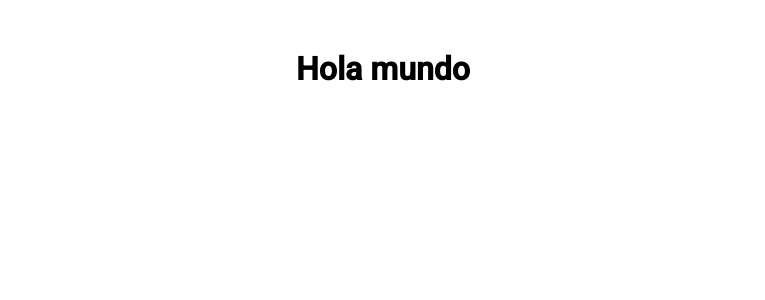
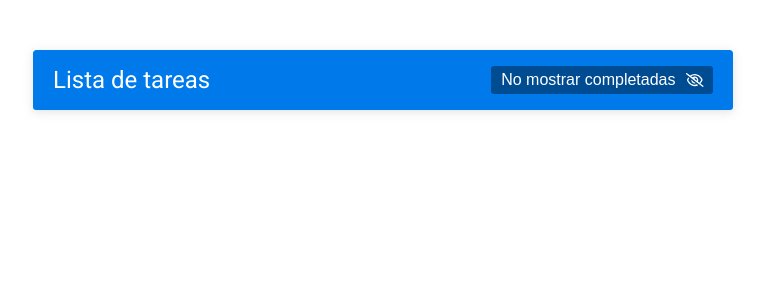
Before and after one commit to David-F-98/app_lista_tareas, a React (Create React App) app: page / in a window 1280 px wide. Shown: the top 300 px of the page, without its empty margins (257-1022 px from the left). Built offline with nearby package versions, Linux system fonts and the light colour scheme.

Commit message:
CREANDO ENCABEZADO Y DESCARGANDO LIBRERIAS DE FONT AWESONE

```diff
--- a/package.json
+++ b/package.json
@@ -3,6 +3,11 @@
   "version": "0.1.0",
   "private": true,
   "dependencies": {
+    "@fortawesome/fontawesome-svg-core": "^6.5.1",
+    "@fortawesome/free-brands-svg-icons": "^6.5.1",
+    "@fortawesome/free-regular-svg-icons": "^6.5.1",
+    "@fortawesome/free-solid-svg-icons": "^6.5.1",
+    "@fortawesome/react-fontawesome": "^0.2.0",
     "@testing-library/jest-dom": "^5.17.0",
     "@testing-library/react": "^13.4.0",
     "@testing-library/user-event": "^13.5.0",
--- a/src/App.css
+++ b/src/App.css
@@ -14,3 +14,39 @@
 	display: grid;
 	grid-template-rows: auto auto 1fr;
 }
+
+/** --- -- -- -- HEADER -- -- ---**/
+
+.header {
+	display: flex;
+	align-items: center;
+	justify-content: space-between;
+	height: 60px;
+	padding: 0 20px;
+	background: var(--azul);
+	color: #fff;
+	border-radius: 3px 3px 0px 0px;
+}
+
+.header__titulo {
+	font-weight: 400;
+	font-size: 24px;
+}
+
+.header__boton {
+	background: none;
+	font-size: 16px;
+	color: #fff;
+	border: none;
+	cursor: pointer;
+	background: #004c92;
+	padding: 5px 10px;
+	border-radius: 3px;
+	display: flex;
+	align-items: center;
+}
+
+.header__icono-boton {
+	font-size: 14px;
+	margin-left: 10px;
+}
--- a/src/App.js
+++ b/src/App.js
@@ -1,9 +1,10 @@
 import './App.css';
+import Header from './Components/Header';
 
 const App = () => {
   return (
-    <div>
-      <h1>Hola mundo</h1>
+    <div className='contenedor'>
+      <Header></Header>
     </div>
   );
 }
--- /dev/null
+++ b/src/Components/Header.jsx
@@ -0,0 +1,16 @@
+import React from 'react';
+import { FontAwesomeIcon } from '@fortawesome/react-fontawesome';
+import { faEyeSlash } from '@fortawesome/free-regular-svg-icons';
+const Header = () => {
+    return (
+        <header className='header'>
+            <h1 className='header__titulo'>Lista de tareas</h1>
+            <button className='header__boton'>
+                No mostrar completadas
+                <FontAwesomeIcon icon={faEyeSlash} className='header__icono-boton'/>
+            </button>
+        </header>
+     );
+}
+
+export default Header;
```
Also changed, not shown: 1 other file (tests, documents, lock files or other folders).
